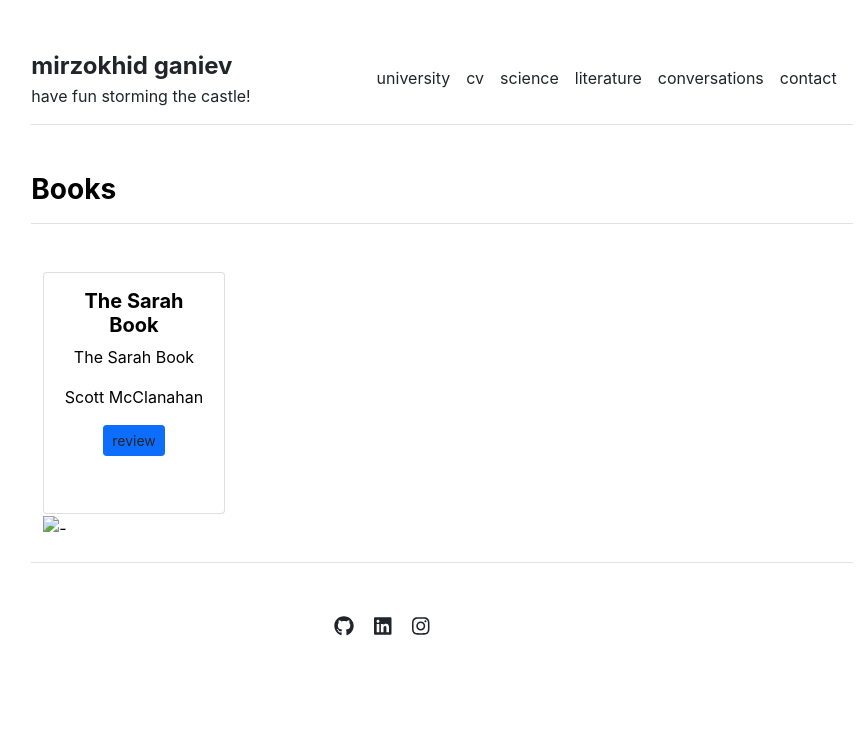
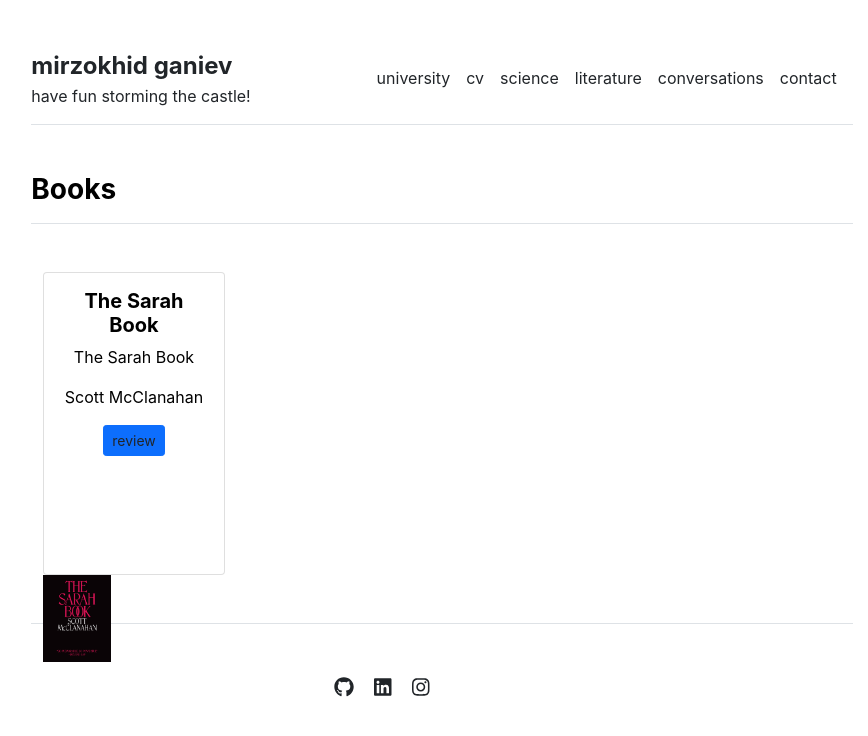
Before and after one commit to Mirzokhid/mirzokhid.github.io, a Jekyll site: the page built from literature/book/book.html, in a window 1280 px wide. Shown: the top 736 px of the page, without its empty margins (198-1066 px from the left). Built offline with Jekyll 4.4.1, drawn with Linux system fonts in a browser that asks for light colours.

Commit message:
Update book.html

```diff
--- a/literature/book/book.html
+++ b/literature/book/book.html
@@ -14,7 +14,7 @@ layout: default
           <p><a href="{{ site.github.url }}/literature/book/{{ x.url }}" class="btn btn-primary btn-sm">review</a></p>
         </div>
         <div class="col-md-6">
-          <img src="{{ site.github.url }}/lit/{{ x.image }}.jpg" alt="-" width="75%" height="75%">
+          <img src="{{ site.github.url }}/literature/book/{{ x.image }}.jpg" alt="-" width="75%" height="75%">
         </div>
       </div>
     {% endfor %}
```
